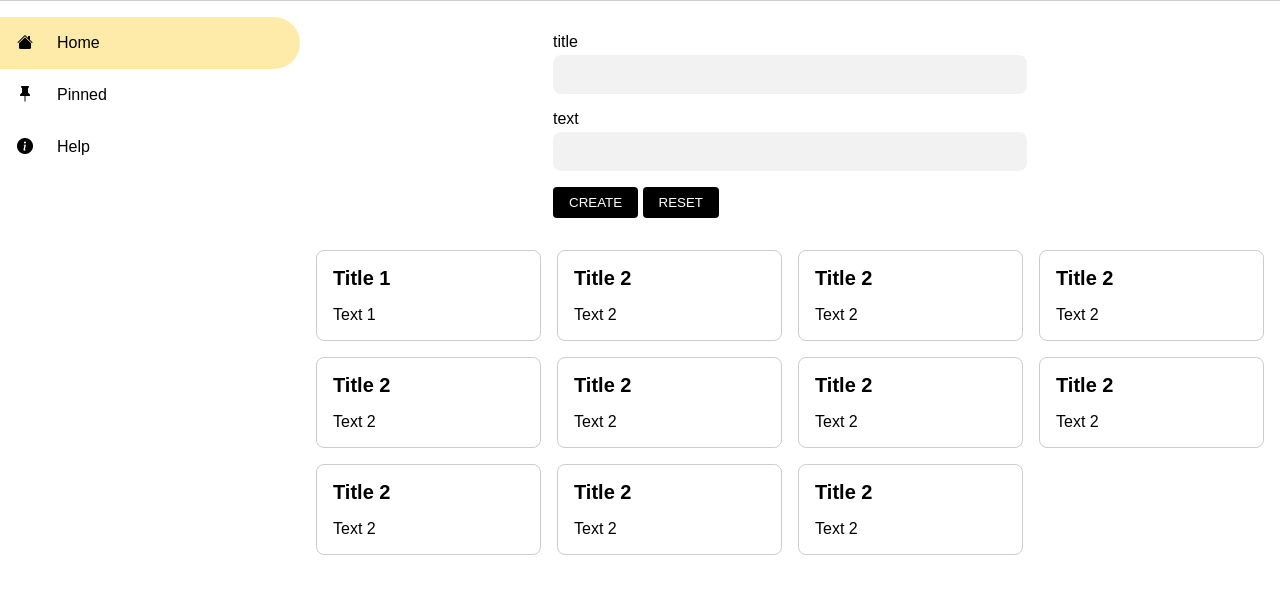
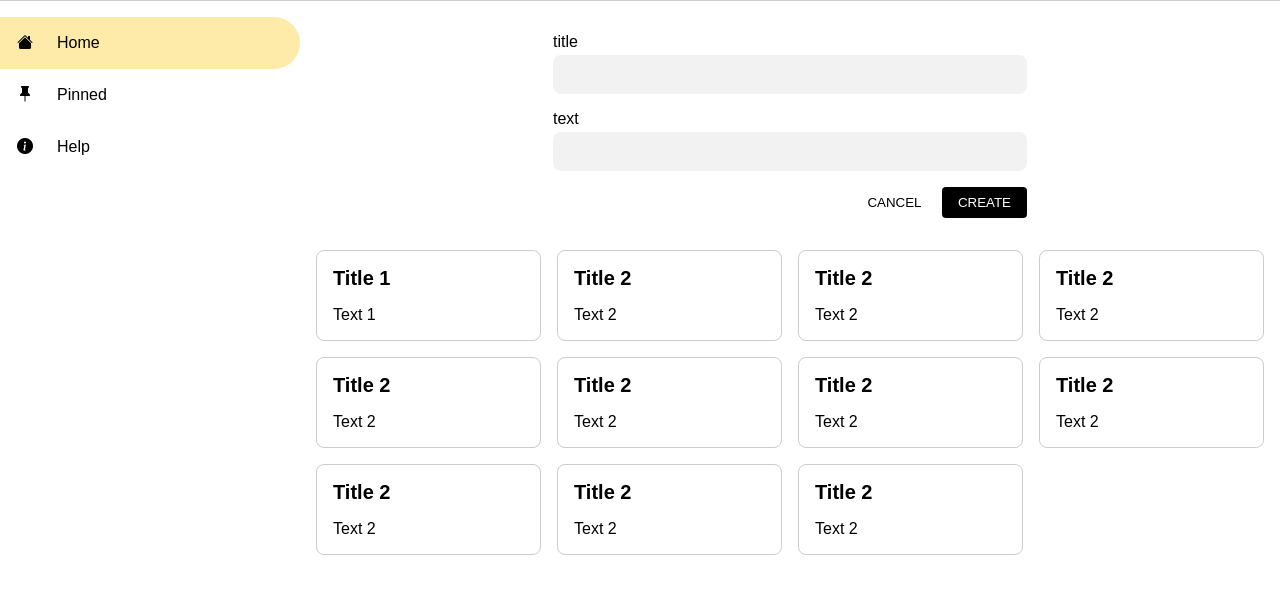
Before and after one commit to Hamedamz/frontend-workshop, a plain HTML site: page index.html in a window 1280 px wide. Shown: the part 79-672 px from the top of the page. Drawn offline with nearby package versions, Linux system fonts and the light colour scheme.

Commit message:
fix: improve style

```diff
--- a/index.html
+++ b/index.html
@@ -64,8 +64,10 @@
                 <input class="form__input" id="noteText" name="noteText"/>
             </p>
 
-            <button class="btn" type="submit">create</button>
-            <button class="btn" type="reset">reset</button>
+            <div class="text-right">
+                <button class="btn btn--text" type="reset">cancel</button>
+                <button class="btn" type="submit">create</button>
+            </div>
         </form>
 
         <main id="notes" class="notes">
--- a/style.css
+++ b/style.css
@@ -201,6 +201,11 @@ body {
     font-size: 20px;
 }
 
+.btn--text {
+    background-color: #ffffff;
+    color: #000000;
+}
+
 .btn:focus {
     background-color: rgba(0, 0, 0, 0.8);
 }
@@ -214,16 +219,20 @@ body {
 }
 
 
-.btn--icon:focus {
+.btn--icon:focus, .btn--text:focus {
     background-color: rgba(0, 0, 0, 0.1);
 }
 
-.btn--icon:hover {
+.btn--icon:hover, .btn--text:hover {
     background-color: rgba(0, 0, 0, 0.15);
 }
 
-.btn--icon:active {
+.btn--icon:active, .btn--text:active {
     background-color: rgba(0, 0, 0, 0.2);
+}
+
+.text-right {
+    text-align: right;
 }
 
 @media (min-width: 576px) {
```
